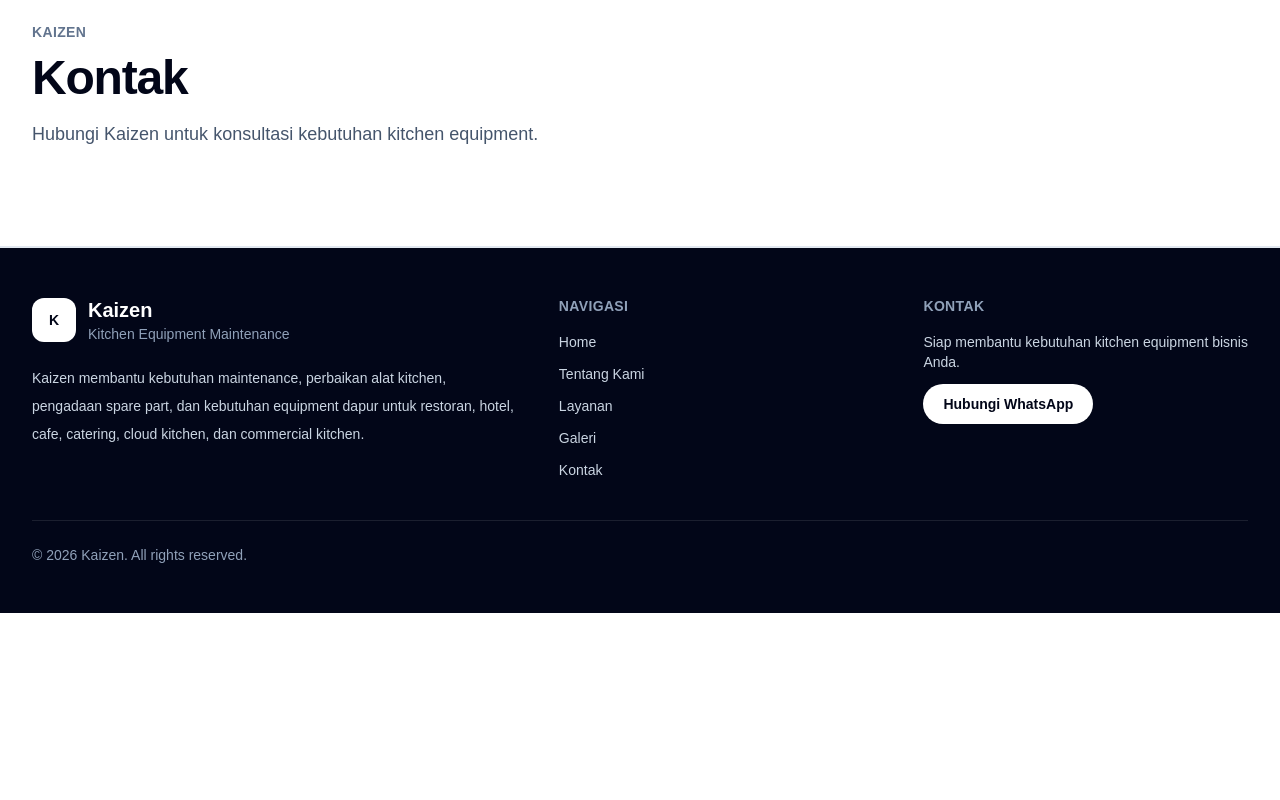
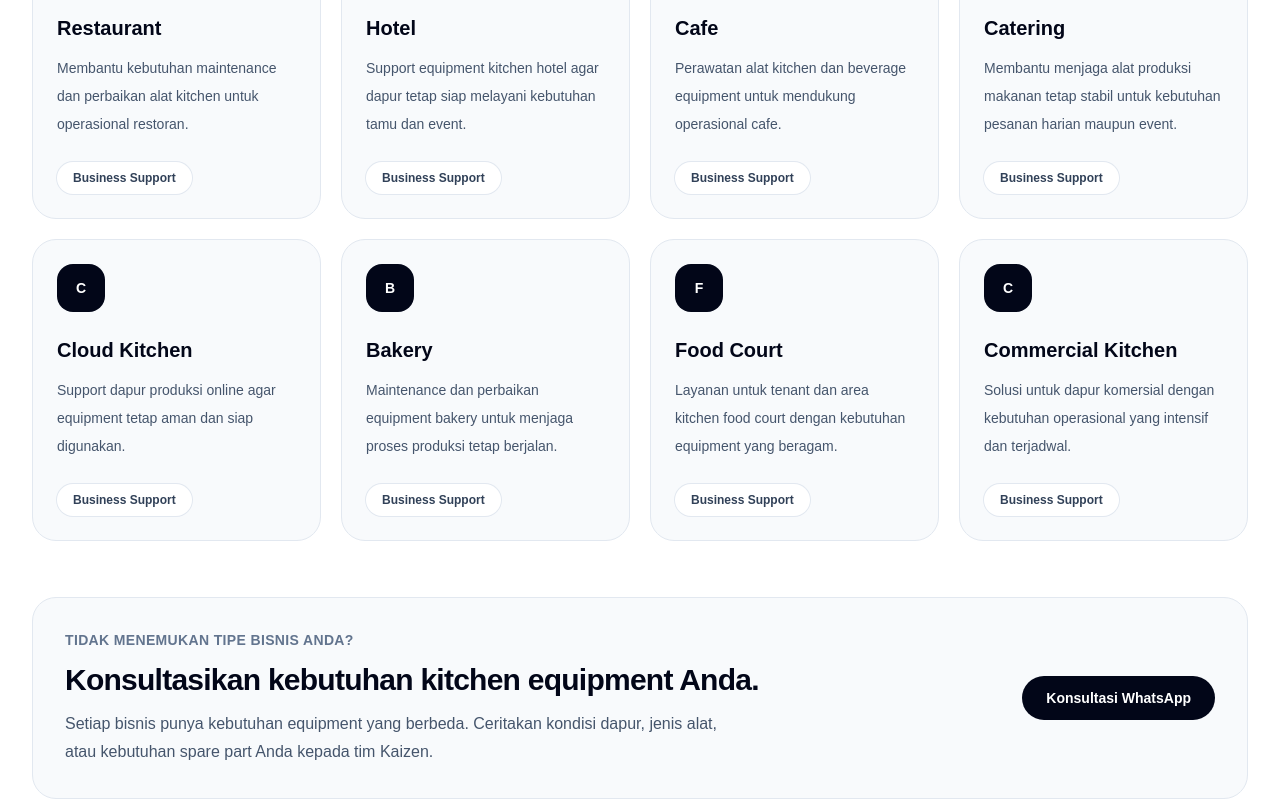
Before and after one commit to kevinazzaky/kaizen, a Next.js app: page / in a window 1280 px wide. Shown: the part 5220-6020 px from the top of the page. Before the commit the page ends 5833 px from the top, so only its background shows below. Built offline with nearby package versions, Linux system fonts and the light colour scheme.

Commit message:
feat: create service area section

```diff
--- a/src/app/page.tsx
+++ b/src/app/page.tsx
@@ -3,6 +3,7 @@ import { Navbar } from "@/components/layout/Navbar";
 import { AboutSection } from "@/components/sections/AboutSection";
 import { BenefitsSection } from "@/components/sections/BenefitsSection";
 import { HeroSection } from "@/components/sections/HeroSection";
+import { ServiceAreaSection } from "@/components/sections/ServiceAreaSection";
 import { ServicesSection } from "@/components/sections/ServicesSection";
 
 const sections = [
@@ -27,6 +28,7 @@ export default function Home() {
       <AboutSection />
       <ServicesSection />
       <BenefitsSection />
+      <ServiceAreaSection />
 
       {sections.map((section) => (
         <section
--- /dev/null
+++ b/src/components/sections/ServiceAreaSection.tsx
@@ -0,0 +1,87 @@
+import Link from "next/link";
+import { company } from "@/constants/company";
+import { serviceAreas } from "@/constants/serviceAreas";
+
+export function ServiceAreaSection() {
+  const whatsappUrl = `https://wa.me/${company.whatsappNumber}?text=${encodeURIComponent(
+    "Halo Kaizen, saya ingin konsultasi mengenai layanan untuk area bisnis F&B saya.",
+  )}`;
+
+  return (
+    <section className="bg-white px-4 py-20 sm:px-6 lg:px-8">
+      <div className="mx-auto max-w-7xl">
+        <div className="grid gap-10 lg:grid-cols-[0.8fr_1.2fr] lg:items-end">
+          <div>
+            <p className="text-sm font-semibold uppercase tracking-wide text-slate-500">
+              Area Layanan
+            </p>
+
+            <h2 className="mt-3 text-3xl font-bold tracking-tight text-slate-950 sm:text-4xl lg:text-5xl">
+              Mendukung berbagai kebutuhan kitchen bisnis F&amp;B.
+            </h2>
+          </div>
+
+          <p className="text-base leading-8 text-slate-600 sm:text-lg">
+            Kaizen membantu berbagai jenis bisnis dengan kebutuhan maintenance,
+            perbaikan, spare part, dan pengadaan alat kitchen sesuai kebutuhan
+            operasional.
+          </p>
+        </div>
+
+        <div className="mt-14 grid gap-5 sm:grid-cols-2 lg:grid-cols-4">
+          {serviceAreas.map((area) => (
+            <div
+              key={area.title}
+              className="flex min-h-[220px] flex-col rounded-3xl border border-slate-200 bg-slate-50 p-6 transition hover:-translate-y-1 hover:border-slate-300 hover:bg-white hover:shadow-lg"
+            >
+              <div className="flex h-12 w-12 items-center justify-center rounded-2xl bg-slate-950 text-sm font-bold text-white">
+                {area.title.charAt(0)}
+              </div>
+
+              <h3 className="mt-6 text-xl font-bold text-slate-950">
+                {area.title}
+              </h3>
+
+              <p className="mt-3 text-sm leading-7 text-slate-600">
+                {area.description}
+              </p>
+
+              <div className="mt-auto pt-6">
+                <span className="inline-flex rounded-full bg-white px-4 py-2 text-xs font-semibold text-slate-700 ring-1 ring-slate-200">
+                  Business Support
+                </span>
+              </div>
+            </div>
+          ))}
+        </div>
+
+        <div className="mt-14 rounded-3xl border border-slate-200 bg-slate-50 p-6 sm:p-8 lg:flex lg:items-center lg:justify-between lg:gap-10">
+          <div>
+            <p className="text-sm font-semibold uppercase tracking-wide text-slate-500">
+              Tidak menemukan tipe bisnis Anda?
+            </p>
+
+            <h3 className="mt-3 text-2xl font-bold tracking-tight text-slate-950 sm:text-3xl">
+              Konsultasikan kebutuhan kitchen equipment Anda.
+            </h3>
+
+            <p className="mt-3 max-w-2xl text-sm leading-7 text-slate-600 sm:text-base">
+              Setiap bisnis punya kebutuhan equipment yang berbeda. Ceritakan
+              kondisi dapur, jenis alat, atau kebutuhan spare part Anda kepada
+              tim Kaizen.
+            </p>
+          </div>
+
+          <Link
+            href={whatsappUrl}
+            target="_blank"
+            rel="noopener noreferrer"
+            className="mt-6 inline-flex w-full items-center justify-center rounded-full bg-slate-950 px-6 py-3 text-sm font-semibold text-white transition hover:bg-slate-700 sm:w-auto lg:mt-0"
+          >
+            Konsultasi WhatsApp
+          </Link>
+        </div>
+      </div>
+    </section>
+  );
+}
--- /dev/null
+++ b/src/constants/serviceAreas.ts
@@ -0,0 +1,42 @@
+export const serviceAreas = [
+  {
+    title: "Restaurant",
+    description:
+      "Membantu kebutuhan maintenance dan perbaikan alat kitchen untuk operasional restoran.",
+  },
+  {
+    title: "Hotel",
+    description:
+      "Support equipment kitchen hotel agar dapur tetap siap melayani kebutuhan tamu dan event.",
+  },
+  {
+    title: "Cafe",
+    description:
+      "Perawatan alat kitchen dan beverage equipment untuk mendukung operasional cafe.",
+  },
+  {
+    title: "Catering",
+    description:
+      "Membantu menjaga alat produksi makanan tetap stabil untuk kebutuhan pesanan harian maupun event.",
+  },
+  {
+    title: "Cloud Kitchen",
+    description:
+      "Support dapur produksi online agar equipment tetap aman dan siap digunakan.",
+  },
+  {
+    title: "Bakery",
+    description:
+      "Maintenance dan perbaikan equipment bakery untuk menjaga proses produksi tetap berjalan.",
+  },
+  {
+    title: "Food Court",
+    description:
+      "Layanan untuk tenant dan area kitchen food court dengan kebutuhan equipment yang beragam.",
+  },
+  {
+    title: "Commercial Kitchen",
+    description:
+      "Solusi untuk dapur komersial dengan kebutuhan operasional yang intensif dan terjadwal.",
+  },
+];
```
